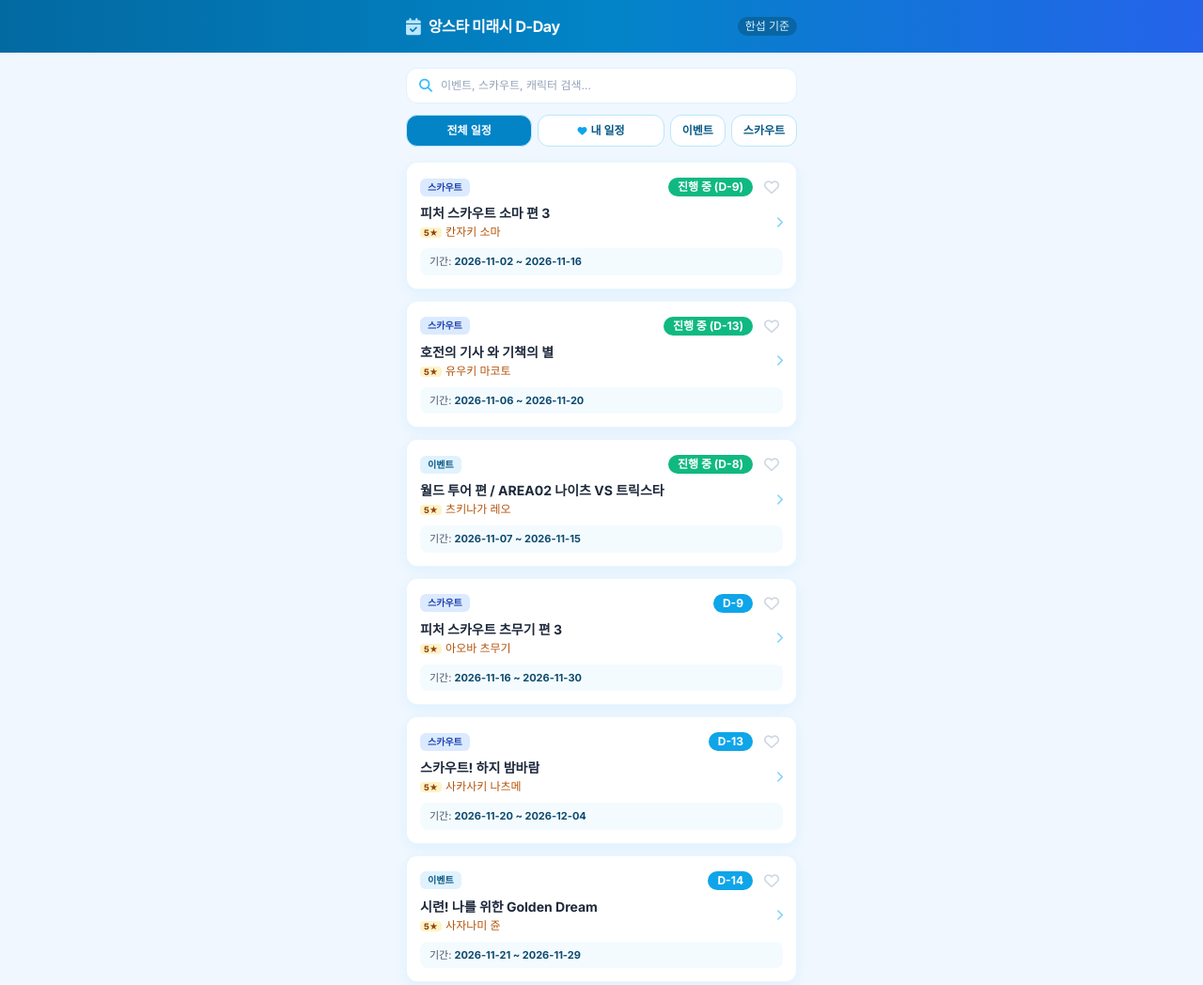
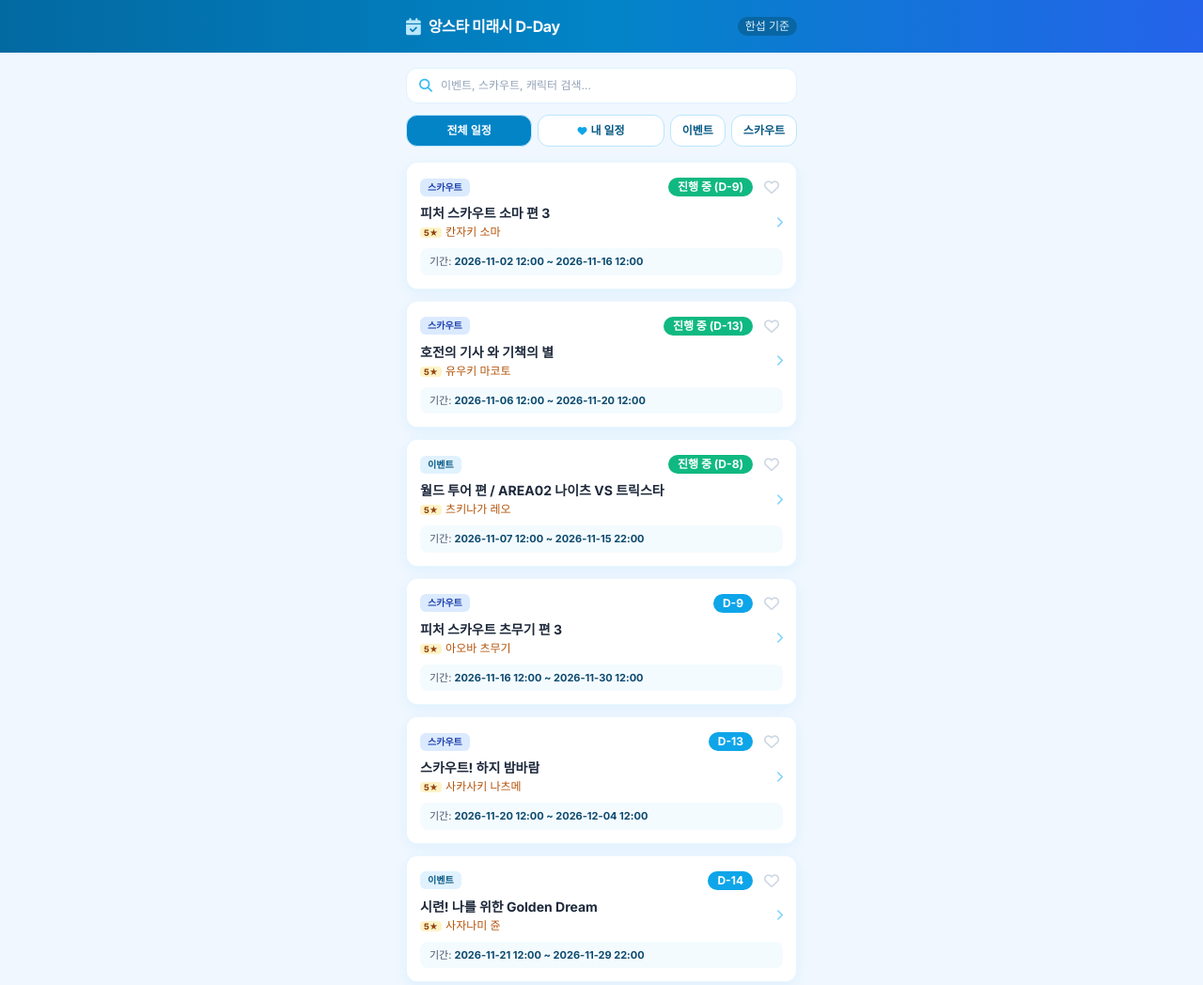
Before and after one commit to dlsgjk12-wq/bbong-dday, a plain HTML site: page index.html in a window 1280 px wide. Shown: the top 1048 px of the page at 94% size. Drawn offline with nearby package versions, Linux system fonts and the light colour scheme.

Commit message:
index.html

```diff
--- a/index.html
+++ b/index.html
@@ -136,8 +136,8 @@
                 title: "월드 투어 편 / AREA02 나이츠 VS 트릭스타",
                 mainChar: "츠키나가 레오",
                 allChar: "츠키나가 레오, 이사라 마오, 아케호시 스바루, 사쿠마 리츠",
-                krDate: "2026-11-07",
-                endDate: "2026-11-15",
+                krDate: "2026-11-07 12:00",
+                endDate: "2026-11-15 22:00",
                 banner: "https://i.ibb.co/wZWjhws3/event1.webp",
                 isFav: false
             },
@@ -147,8 +147,8 @@
                 title: "호전의 기사 와 기책의 별",
                 mainChar: "유우키 마코토",
                 allChar: "유우키 마코토, 세나 이즈미, 히다카 호쿠토, 스오우 츠카사, 나루카미 아라시",
-                krDate: "2026-11-06",
-                endDate: "2026-11-20",
+                krDate: "2026-11-06 12:00",
+                endDate: "2026-11-20 12:00",
                 banner: "https://i.ibb.co/gMYVxmZY/The-Battle-Ready-Knights-and-the-Tricky-Scheming-Stars-Banner.webp",
                 isFav: false
             },
@@ -158,8 +158,8 @@
                 title: "피처 스카우트 소마 편 3",
                 mainChar: "칸자키 소마",
                 allChar: "칸자키 소마, 타키 이부키, 카제하야 타츠미",
-                krDate: "2026-11-02",
-                endDate: "2026-11-16",
+                krDate: "2026-11-02 12:00",
+                endDate: "2026-11-16 12:00",
                 banner: "https://i.ibb.co/WNwCYncK/Bright-me-up-Scout-Stage-Souma-Banner.webp",
                 isFav: false
             },
@@ -169,8 +169,8 @@
                 title: "시련! 나를 위한 Golden Dream",
                 mainChar: "사자나미 쥰",
                 allChar: "사자나미 쥰, 토모에 히요리, 사에구사 이바라, 란 나기사",
-                krDate: "2026-11-21",
-                endDate: "2026-11-29",
+                krDate: "2026-11-21 12:00",
+                endDate: "2026-11-29 22:00",
                 banner: "https://i.ibb.co/LX8DgyPt/event2.webp",
                 isFav: false
             },
@@ -180,8 +180,8 @@
                 title: "스카우트! 하지 밤바람",
                 mainChar: "사카사키 나츠메",
                 allChar: "사카사키 나츠메, 키류 쿠로, 쿠온 마슈, 세나 이즈미",
-                krDate: "2026-11-20",
-                endDate: "2026-12-04",
+                krDate: "2026-11-20 12:00",
+                endDate: "2026-12-04 12:00",
                 banner: "https://i.ibb.co/5xX8jNTq/Summer-Solstice-Night-Breeze-Banner.webp",
                 isFav: false
             },
@@ -191,8 +191,8 @@
                 title: "피처 스카우트 츠무기 편 3",
                 mainChar: "아오바 츠무기",
                 allChar: "아오바 츠무기, 사에구사 이바라, 하나무라 후유메",
-                krDate: "2026-11-16",
-                endDate: "2026-11-30",
+                krDate: "2026-11-16 12:00",
+                endDate: "2026-11-30 12:00",
                 banner: "https://i.ibb.co/4R2r0P7g/Bright-me-up-Scout-Stage-Tsumugi-Banner.webp",
                 isFav: false
             },
@@ -202,8 +202,8 @@
                 title: "월드 투어 편 / AREA03 에스프리 VS 라빗츠",
                 mainChar: "시노 하지메",
                 allChar: "시노 하지메, 나츠 칸나, 마시로 토모야, 사기리 에스",
-                krDate: "2026-12-05",
-                endDate: "2026-12-13",
+                krDate: "2026-12-05 12:00",
+                endDate: "2026-12-13 22:00",
                 banner: "https://i.ibb.co/q3XNJqzL/event3.webp",
                 isFav: false
             },
@@ -213,8 +213,8 @@
                 title: "스카우트! 일각수 왕자와 가능성의 토끼",
                 mainChar: "하나무라 후유메",
                 allChar: "하나무라 후유메, 니토 나즈나, 텐마 미츠루, 호죠 라이카",
-                krDate: "2026-12-04",
-                endDate: "2026-12-18",
+                krDate: "2026-12-04 12:00",
+                endDate: "2026-12-18 12:00",
                 banner: "https://i.ibb.co/nN2WKxsg/The-Unicorn-Princes-and-the-Ever-Growing-Rabbits-Banner.webp",
                 isFav: false
             },
@@ -224,8 +224,8 @@
                 title: "피처 스카우트 슈 편 3",
                 mainChar: "이츠키 슈",
                 allChar: "이츠키 슈, 아야세 마요이, 오오가미 코가",
-                krDate: "2026-11-30",
-                endDate: "2026-12-14",
+                krDate: "2026-11-30 12:00",
+                endDate: "2026-12-14 12:00",
                 banner: "https://i.ibb.co/LhD2jBJd/Bright-me-up-Scout-Stage-Shu-Banner.webp",
                 isFav: false
             },
@@ -235,8 +235,8 @@
                 title: "소용돌이★뛰어드는 월풀",
                 mainChar: "아오이 히나타",
                 allChar: "아오이 히나타, 아오이 유우타, 오오가미 코가, 키류 쿠로",
-                krDate: "2026-12-19",
-                endDate: "2026-12-27",
+                krDate: "2026-12-19 12:00",
+                endDate: "2026-12-27 22:00",
                 banner: "https://i.ibb.co/twFSyS1G/event4.webp",
                 isFav: false
             },
@@ -246,8 +246,8 @@
                 title: "스카우트! Lo-Fi BEATS",
                 mainChar: "사자나미 쥰",
                 allChar: "사자나미 쥰, 마시로 토모야, 시이나 니키, 아오바 츠무기",
-                krDate: "2026-12-18",
-                endDate: "2027-01-01",
+                krDate: "2026-12-18 12:00",
+                endDate: "2027-01-01 12:00",
                 banner: "https://i.ibb.co/rf19DfWb/Lo-Fi-BEATS-Banner.webp",
                 isFav: false
             },
@@ -257,8 +257,8 @@
                 title: "피처 스카우트 아이라 편 3",
                 mainChar: "시라토리 아이라",
                 allChar: "시라토리 아이라, 하나무라 후유메, 신카이 카나타",
-                krDate: "2026-12-14",
-                endDate: "2026-12-28",
+                krDate: "2026-12-14 12:00",
+                endDate: "2026-12-28 12:00",
                 banner: "https://i.ibb.co/Kxtw3f05/Bright-me-up-Scout-Stage-Aira-Banner.webp",
                 isFav: false
             },
@@ -268,8 +268,8 @@
                 title: "월드 투어 편 / AREA04 멜디 VS 발키리",
                 mainChar: "카게히라 미카",
                 allChar: "카게히라 미카, 코지카 쥬이스, 미도카 노조미",
-                krDate: "2027-01-02",
-                endDate: "2027-01-10",
+                krDate: "2027-01-02 12:00",
+                endDate: "2027-01-10 22:00",
                 banner: "https://i.ibb.co/vvgxCFWn/event5.webp",
                 isFav: false
             },
@@ -279,8 +279,8 @@
                 title: "스카우트! 녹아내리는 친애와 기교의 발키리",
                 mainChar: "쿠온 마슈",
                 allChar: "쿠온 마슈, 이츠키 슈, 츠즈라 치토세",
-                krDate: "2027-01-01",
-                endDate: "2027-01-15",
+                krDate: "2027-01-01 12:00",
+                endDate: "2027-01-15 12:00",
                 banner: "https://i.ibb.co/ZR7ZT1Z5/Melting-Dear-Affection-and-the-Valkyries-of-Finesse-Banner.webp",
                 isFav: false
             },
@@ -290,8 +290,8 @@
                 title: "피처 스카우트 케이토 편 3",
                 mainChar: "하스미 케이토",
                 allChar: "하스미 케이토, 미케지마 마다라, 아마기 히이로",
-                krDate: "2026-12-28",
-                endDate: "2027-01-11",
+                krDate: "2026-12-28 12:00",
+                endDate: "2027-01-11 12:00",
                 banner: "https://i.ibb.co/nN1fCdPj/Bright-me-up-Scout-Stage-Keito-Banner.webp",
                 isFav: false
             },
@@ -301,8 +301,8 @@
                 title: "Coolside▼꾸밈없는 섬광 네이키드",
                 mainChar: "센고쿠 시노부",
                 allChar: "센고쿠 시노부, 모리사와 치아키, 신카이 카나타, 타카미네 미도리, 나구모 테토라",
-                krDate: "2027-01-16",
-                endDate: "2027-01-24",
+                krDate: "2027-01-16 12:00",
+                endDate: "2027-01-24 22:00",
                 banner: "https://i.ibb.co/Q3b6sYc8/event6.webp",
                 isFav: false
             },
@@ -312,8 +312,8 @@
                 title: "스카우트! Ambassador / 페트라르카",
                 mainChar: "타키 이부키",
                 allChar: "타키 이부키, 아케호시 스바루, 오우카와 코하쿠, 사기리 에스",
-                krDate: "2027-01-15",
-                endDate: "2027-01-29",
+                krDate: "2027-01-15 12:00",
+                endDate: "2027-01-29 12:00",
                 banner: "https://i.ibb.co/3yFQWMmW/Ambassador-PETRARCA-Banner.webp",
                 isFav: false
             },
@@ -323,8 +323,8 @@
                 title: "피처 스카우트 리츠 편 3",
                 mainChar: "사쿠마 리츠",
                 allChar: "사쿠마 리츠, 후시미 유즈루, 사기리 에스",
-                krDate: "2027-01-11",
-                endDate: "2027-01-25",
+                krDate: "2027-01-11 12:00",
+                endDate: "2027-01-25 12:00",
                 banner: "https://i.ibb.co/nMz6TQQ0/Bright-me-up-Scout-Stage-Ritsu-Banner.webp",
                 isFav: false
             },
@@ -334,8 +334,8 @@
                 title: "월드 투어 편 / AREA05 알칼 VS 스위치",
                 mainChar: "아오바 츠무기",
                 allChar: "아오바 츠무기, 아마기 히이로, 아야세 마요이, 하루카와 소라",
-                krDate: "2027-01-30",
-                endDate: "2027-02-07",
+                krDate: "2027-01-30 12:00",
+                endDate: "2027-02-07 22:00",
                 banner: "https://i.ibb.co/BKCHs523/event7.webp",
                 isFav: false
             },
@@ -345,8 +345,8 @@
                 title: "스카우트! 트럼프 병정과 행복의 마법사",
                 mainChar: "시라토리 아이라",
                 allChar: "시라토리 아이라, 사카사키 나츠메, 카제하야 타츠미",
-                krDate: "2027-01-29",
-                endDate: "2027-02-12",
+                krDate: "2027-01-29 12:00",
+                endDate: "2027-02-12 12:00",
                 banner: "https://i.ibb.co/HTGZKC5R/The-Playing-Card-Soldiers-and-the-Magicians-of-Happiness-Banner.webp",
                 isFav: false
             },
@@ -356,8 +356,8 @@
                 title: "피처 스카우트 마다라 편 3",
                 mainChar: "미케지마 마다라",
                 allChar: "미케지마 마다라, 하카제 카오루, 토모에 히요리",
-                krDate: "2027-01-25",
-                endDate: "2027-02-08",
+                krDate: "2027-01-25 12:00",
+                endDate: "2027-02-08 12:00",
                 banner: "https://i.ibb.co/PZZFmMGV/Bright-me-up-Scout-Stage-Madara-Banner.webp",
                 isFav: false
             },
@@ -367,8 +367,8 @@
                 title: "잔혼◆필적, 추적, 럼블링",
                 mainChar: "오오가미 코가",
                 allChar: "오오가미 코가, 오토가리 아도니스, 하카제 카오루, 사쿠마 레이",
-                krDate: "2027-02-13",
-                endDate: "2027-02-21",
+                krDate: "2027-02-13 12:00",
+                endDate: "2027-02-21 22:00",
                 banner: "https://i.ibb.co/q3L591yz/event8.webp",
                 isFav: false
             },
@@ -378,8 +378,8 @@
                 title: "스카우트! MEME:ID",
                 mainChar: "오우카와 코하쿠",
                 allChar: "오우카와 코하쿠, 아야세 마요이, 시노 하지메, 츠즈라 치토세",
-                krDate: "2027-02-12",
-                endDate: "2027-02-26",
+                krDate: "2027-02-12 12:00",
+                endDate: "2027-02-26 12:00",
                 banner: "https://i.ibb.co/MD0Z5tmP/MEMEID-Banner.webp",
                 isFav: false
             },
@@ -389,8 +389,8 @@
                 title: "피처 스카우트 스바루 편 3",
                 mainChar: "아케호시 스바루",
                 allChar: "아케호시 스바루, 하루카와 소라, 텐쇼인 에이치",
-                krDate: "2027-02-08",
-                endDate: "2027-02-22",
+                krDate: "2027-02-08 12:00",
+                endDate: "2027-02-22 12:00",
                 banner: "https://i.ibb.co/Y7NxxSz9/Bright-me-up-Scout-Stage-Subaru-Banner.webp",
                 isFav: false
             },
@@ -400,8 +400,8 @@
                 title: "월드 투어 편 / AREA06 마무 VS 피네",
                 mainChar: "미케지마 마다라",
                 allChar: "미케지마 마다라, 후시미 유즈루, 히비키 와타루",
-                krDate: "2027-02-27",
-                endDate: "2027-03-07",
+                krDate: "2027-02-27 12:00",
+                endDate: "2027-03-07 22:00",
                 banner: "https://i.ibb.co/Qvrr811R/event9.webp",
                 isFav: false
             },
@@ -411,8 +411,8 @@
                 title: "스카우트! 어머니 같은 힘과 천상의 연주자",
                 mainChar: "텐쇼인 에이치",
                 allChar: "텐쇼인 에이치, 미케지마 마다라, 히메미야 토리",
-                krDate: "2027-02-26",
-                endDate: "2027-03-12",
+                krDate: "2027-02-26 12:00",
+                endDate: "2027-03-12 12:00",
                 banner: "https://i.ibb.co/Y7nzxBJ8/The-Strength-of-a-Mama-and-Virtuosos-of-the-Heavens-Banner.webp",
                 isFav: false
             },
@@ -422,8 +422,8 @@
                 title: "피처 스카우트 히메루 편 3",
                 mainChar: "HiMERU",
                 allChar: "HiMERU, 텐마 미츠루, 칸자키 소마",
-                krDate: "2027-02-22",
-                endDate: "2027-03-08",
+                krDate: "2027-02-22 12:00",
+                endDate: "2027-03-08 12:00",
                 banner: "https://i.ibb.co/My2wkWZj/Bright-me-up-Scout-Stage-Hi-MERU-Banner.webp",
                 isFav: false
             },
@@ -433,8 +433,8 @@
                 title: "악몽★어둠과 라임LIE트",
                 mainChar: "호죠 라이카",
                 allChar: "호죠 라이카, 하나무라 후유메, 사기리 에스, 나츠 칸나",
-                krDate: "2027-03-13",
-                endDate: "2027-03-21",
+                krDate: "2027-03-13 12:00",
+                endDate: "2027-03-21 22:00",
                 banner: "https://i.ibb.co/gMymGPnz/event10.webp",
                 isFav: false
             },
@@ -444,8 +444,8 @@
                 title: "스카우트! Ambassador / 식도락",
                 mainChar: "이사라 마오",
                 allChar: "이사라 마오, 신카이 카나타, 아오이 유우타, 마시로 토모야",
-                krDate: "2027-03-12",
-                endDate: "2027-03-26",
+                krDate: "2027-03-12 12:00",
+                endDate: "2027-03-26 12:00",
                 banner: "https://i.ibb.co/fVLSFKP5/Ambassador-Shokudouraku-Banner.webp",
                 isFav: false
             },
@@ -455,8 +455,8 @@
                 title: "피처 스카우트 츠카사 편 3",
                 mainChar: "스오우 츠카사",
                 allChar: "스오우 츠카사, 시이나 니키, 아마기 린네",
-                krDate: "2027-03-08",
-                endDate: "2027-03-22",
+                krDate: "2027-03-08 12:00",
+                endDate: "2027-03-22 12:00",
                 banner: "https://i.ibb.co/7dVfqt9W/Bright-me-up-Scout-Stage-Tsukasa-Banner.webp",
                 isFav: false
             },
@@ -466,8 +466,8 @@
                 title: "월드 투어 편 / AREA07 트윙크 VS 유성대",
                 mainChar: "타카미네 미도리",
                 allChar: "타카미네 미도리, 아오이 히나타, 신카이 카나타, 모리사와 치아키",
-                krDate: "2027-03-27",
-                endDate: "2027-04-04",
+                krDate: "2027-03-27 12:00",
+                endDate: "2027-04-04 22:00",
                 banner: "",
                 isFav: false
             },
@@ -477,8 +477,8 @@
                 title: "스카우트! 반짝이는 쌍성과 다섯 유성",
                 mainChar: "아오이 유우타",
                 allChar: "아오이 유우타, 나구모 테토라, 센고쿠 시노부",
-                krDate: "2027-03-26",
-                endDate: "2027-04-09",
+                krDate: "2027-03-26 12:00",
+                endDate: "2027-04-09 12:00",
                 banner: "",
                 isFav: false
             },
@@ -488,8 +488,8 @@
                 title: "피처 스카우트 나기사 편 3",
                 mainChar: "란 나기사",
                 allChar: "란 나기사, 마도카 노조미, 유우키 마코토",
-                krDate: "2027-03-22",
-                endDate: "2027-04-05",
+                krDate: "2027-03-22 12:00",
+                endDate: "2027-04-05 12:00",
                 banner: "",
                 isFav: false
             }
```
